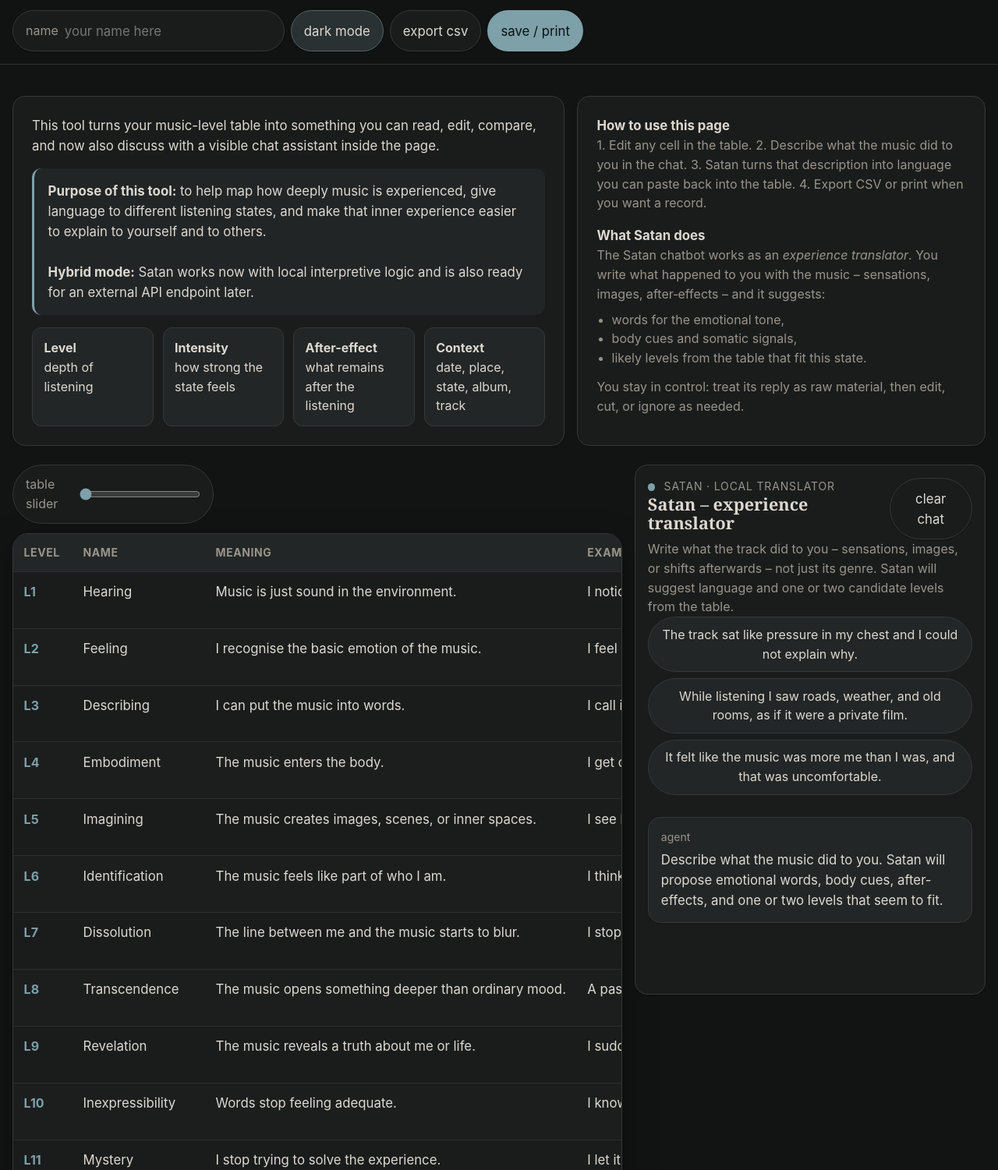
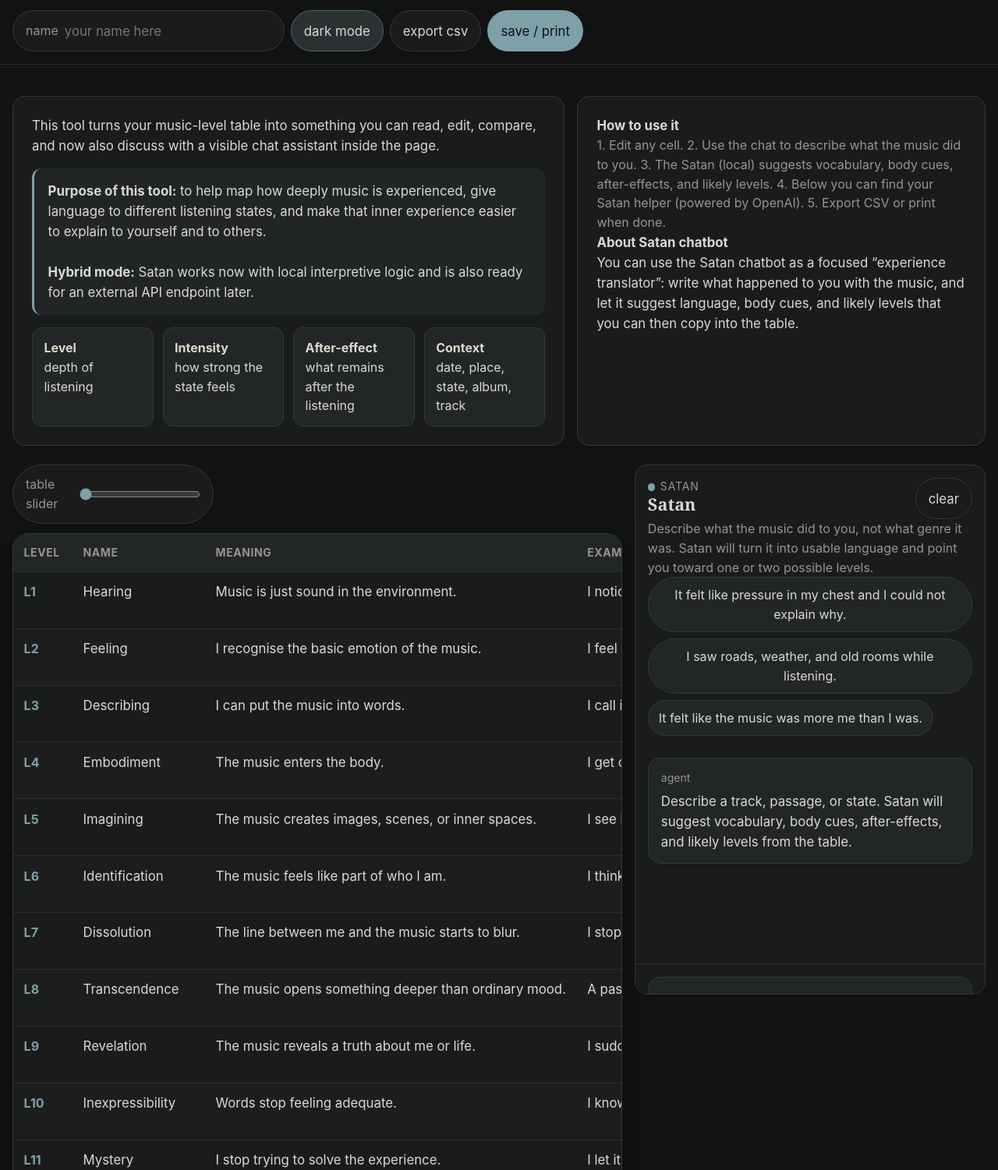
Before and after one commit to KamJan/p666ml, a website: page index.html in a window 1280 px wide. Shown: the part 78-1579 px from the top of the page at 78% size. Drawn offline with Linux system fonts and the light colour scheme; a web font is replaced by a local one.

Commit message:
Refactor instructions and chatbot responses in HTML

```diff
--- a/index.html
+++ b/index.html
@@ -145,28 +145,16 @@
       </div>
 
       <div class="card card-pad">
-        <p><strong>How to use this page</strong></p>
-        <p class="sub">
-          1. Edit any cell in the table.
-          2. Describe what the music did to you in the chat.
-          3. Satan turns that description into language you can paste back into the table.
-          4. Export CSV or print when you want a record.
-        </p>
+        <p><strong>How to use it</strong></p>
 
-        <p style="margin-top: 1rem;"><strong>What Satan does</strong></p>
-        <p class="sub">
-          The Satan chatbot works as an <em>experience translator</em>.
-          You write what happened to you with the music – sensations, images, after‑effects – and it suggests:
-        </p>
-        <ul class="sub" style="margin-top: .5rem; padding-left: 1.2rem;">
-          <li>words for the emotional tone,</li>
-          <li>body cues and somatic signals,</li>
-          <li>likely levels from the table that fit this state.</li>
-        </ul>
-        <p class="sub" style="margin-top: .75rem;">
-          You stay in control: treat its reply as raw material, then edit, cut, or ignore as needed.
-        </p>
-      </div>
+        <p class="sub">1. Edit any cell. 2. Use the chat to describe what the music did to you. 3. The Satan (local) suggests vocabulary, body cues, after-effects, and likely levels. 4. Below you can find your Satan helper (powered by OpenAI). 5. Export CSV or print when done.</p>
+
+	  <p><strong>About Satan chatbot</strong></p>
+	  <p class="sub2">You can use the Satan chatbot as a focused “experience translator”: write what happened to you with the music, and let it suggest language, body cues, and likely levels that you can then copy into the table.  </p>
+
+
+
+	  </div>
     </section>
 
     <section class="workspace">
@@ -207,68 +195,37 @@
         <section class="card chat-shell" aria-label="Satan chat panel">
           <div class="chat-head">
             <div>
-              <p class="status">
-                <span class="status-dot"></span>
-                <span id="modeLabel">Satan · local translator</span>
-              </p>
-              <h2 style="font-family:var(--font-display);font-size:var(--text-lg);line-height:1.1">
-                Satan – experience translator
-              </h2>
+              <p class="status"><span class="status-dot"></span><span id="modeLabel">Satan</span></p>
+              <h2 style="font-family:var(--font-display);font-size:var(--text-lg);line-height:1.1">Satan</h2>
             </div>
-            <button class="btn" type="button" id="clearChatBtn">clear chat</button>
+            <button class="btn" type="button" id="clearChatBtn">clear</button>
           </div>
-          <p class="chat-meta">
-            Write what the track did to you – sensations, images, or shifts afterwards – not just its genre.
-            Satan will suggest language and one or two candidate levels from the table.
-          </p>
+          <p class="chat-meta">Describe what the music did to you, not what genre it was. Satan will turn it into usable language and point you toward one or two possible levels.</p>
           <div class="quick-actions">
-            <button class="quick-btn" type="button">
-              The track sat like pressure in my chest and I could not explain why.
-            </button>
-            <button class="quick-btn" type="button">
-              While listening I saw roads, weather, and old rooms, as if it were a private film.
-            </button>
-            <button class="quick-btn" type="button">
-              It felt like the music was more me than I was, and that was uncomfortable.
-            </button>
+            <button class="quick-btn" type="button">It felt like pressure in my chest and I could not explain why.</button>
+            <button class="quick-btn" type="button">I saw roads, weather, and old rooms while listening.</button>
+            <button class="quick-btn" type="button">It felt like the music was more me than I was.</button>
           </div>
           <div class="chat-log" id="chatLog" aria-live="polite"></div>
           <form class="chat-form" id="chatForm">
-            <textarea
-              class="chat-input"
-              id="chatInput"
-              placeholder="Example: Halfway through the track my throat tightened and my vision narrowed. It felt exposing but I did not want to stop listening."
-            ></textarea>
+            <textarea class="chat-input" id="chatInput" placeholder="Example: The track made my throat tighten and I felt exposed, but I still wanted to stay inside it."></textarea>
             <div class="chat-actions">
-              <button class="btn btn-primary" type="submit">translate this experience</button>
-              <button class="btn" type="button" id="copyReplyBtn">copy translation</button>
-              <button class="btn" type="button" id="insertReplyBtn">paste into notes cell</button>
+              <button class="btn btn-primary" type="submit">ask Satan</button>
+              <button class="btn" type="button" id="copyReplyBtn">copy last reply</button>
+              <button class="btn" type="button" id="insertReplyBtn">insert into notes cell</button>
             </div>
           </form>
           <div class="config-grid">
             <div>
-              <label for="apiEndpoint">optional online engine</label>
-              <input
-                class="config-input"
-                id="apiEndpoint"
-                type="url"
-                placeholder="Add a chat API URL here to use an external model"
-              >
+              <label for="apiEndpoint">optional api endpoint</label>
+              <input class="config-input" id="apiEndpoint" type="url" placeholder="https://panathema666musicl.onrender.com/chat">
             </div>
             <div>
-              <label for="apiModeToggle">how replies are chosen</label>
-              <input
-                class="config-input"
-                id="apiModeToggle"
-                type="text"
-                value="auto: use online engine if available, otherwise use local Satan"
-                readonly
-              >
+              <label for="apiModeToggle">response engine</label>
+              <input class="config-input" id="apiModeToggle" type="text" value="auto: local fallback, external if endpoint responds" readonly>
             </div>
           </div>
-          <p class="chat-note">
-            If the online engine is missing or fails, Satan (local) still gives you suggestions based on your text.
-          </p>
+          <p class="chat-note">If the Devil is empty or fails, the Satan (local) still works.</p>
         </section>
       </aside>
     </section>
@@ -461,10 +418,10 @@
           const data = await response.json();
           const reply = data.reply || data.message || data.output || data.text || (Array.isArray(data.choices) && data.choices[0] && data.choices[0].message && data.choices[0].message.content);
           if (!reply) throw new Error('No reply field in JSON');
-          modeLabel.textContent = 'Satan · online engine';
+          modeLabel.textContent = 'Satan · API connected';
           return String(reply);
         } catch (error) {
-          modeLabel.textContent = 'Satan · local translator';
+          modeLabel.textContent = 'Satan · local fallback';
           return null;
         }
       }
@@ -520,21 +477,17 @@
         if (!text) return;
         addMessage('user', text, 'you');
         chatInput.value = '';
-        addMessage('agent', 'Satan is reading your description and assembling a translation…', 'agent');
+        addMessage('agent', 'Satan is thinking through the state…', 'agent');
         const pending = chatLog.lastElementChild;
         const external = await askExternalAgent(text);
         const reply = external || localAgentReply(text);
-        pending.innerHTML = `<small>${external ? 'Satan via online engine' : 'Satan (local translator)'}</small>${reply.replace(/\n/g,'<br>')}`;
+        pending.innerHTML = `<small>${external ? 'Satan via API' : 'Satan (local)'}</small>${reply.replace(/\n/g,'<br>')}`;
         lastReply = reply;
       });
 
       applyTheme(root.getAttribute('data-theme') || 'dark');
       syncName();
-      addMessage(
-        'agent',
-        'Describe what the music did to you. Satan will propose emotional words, body cues, after-effects, and one or two levels that seem to fit.',
-        'agent'
-      );
+      addMessage('agent','Describe a track, passage, or state. Satan will suggest vocabulary, body cues, after-effects, and likely levels from the table.','agent');
     });
   </script>
 </body>
```
